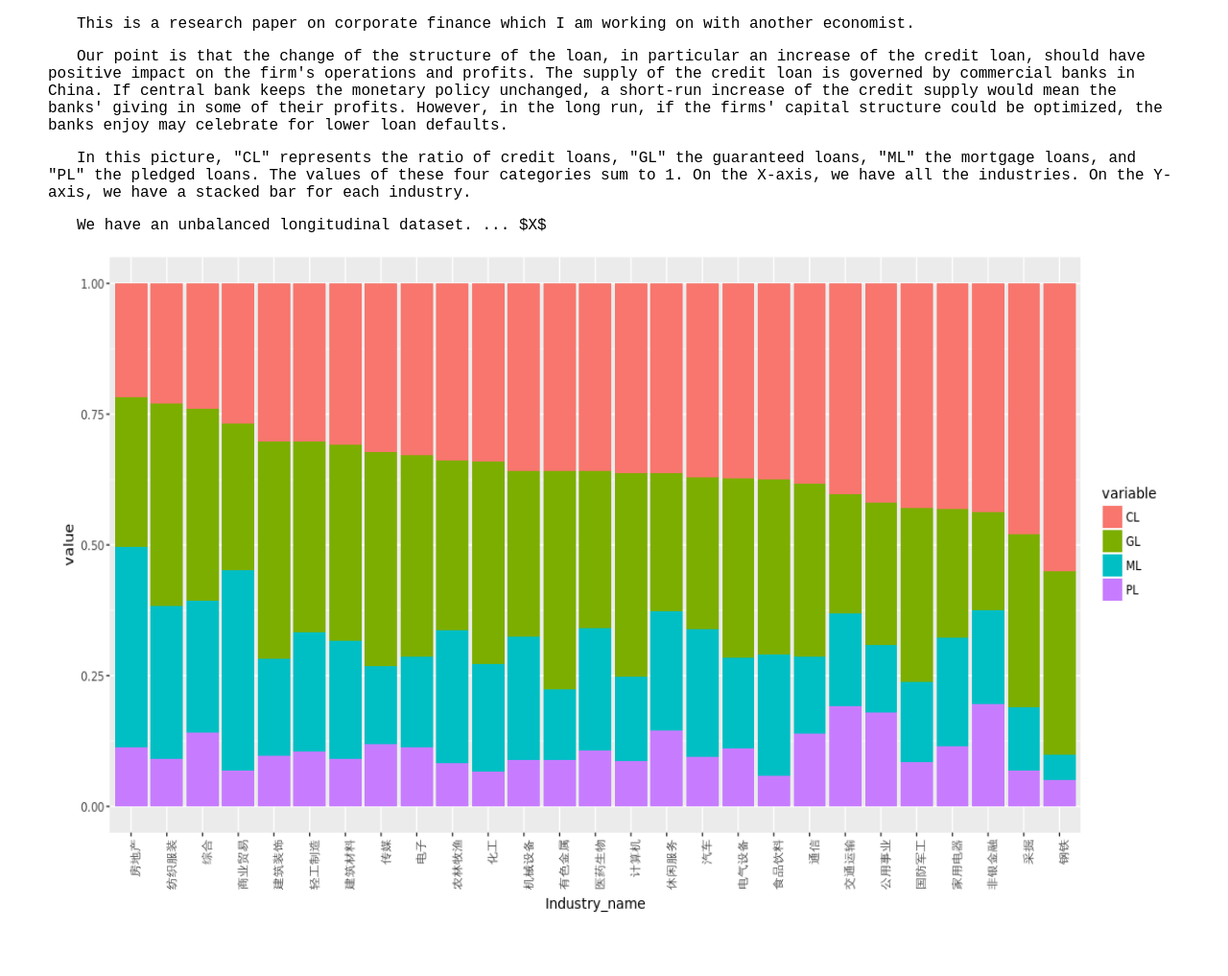
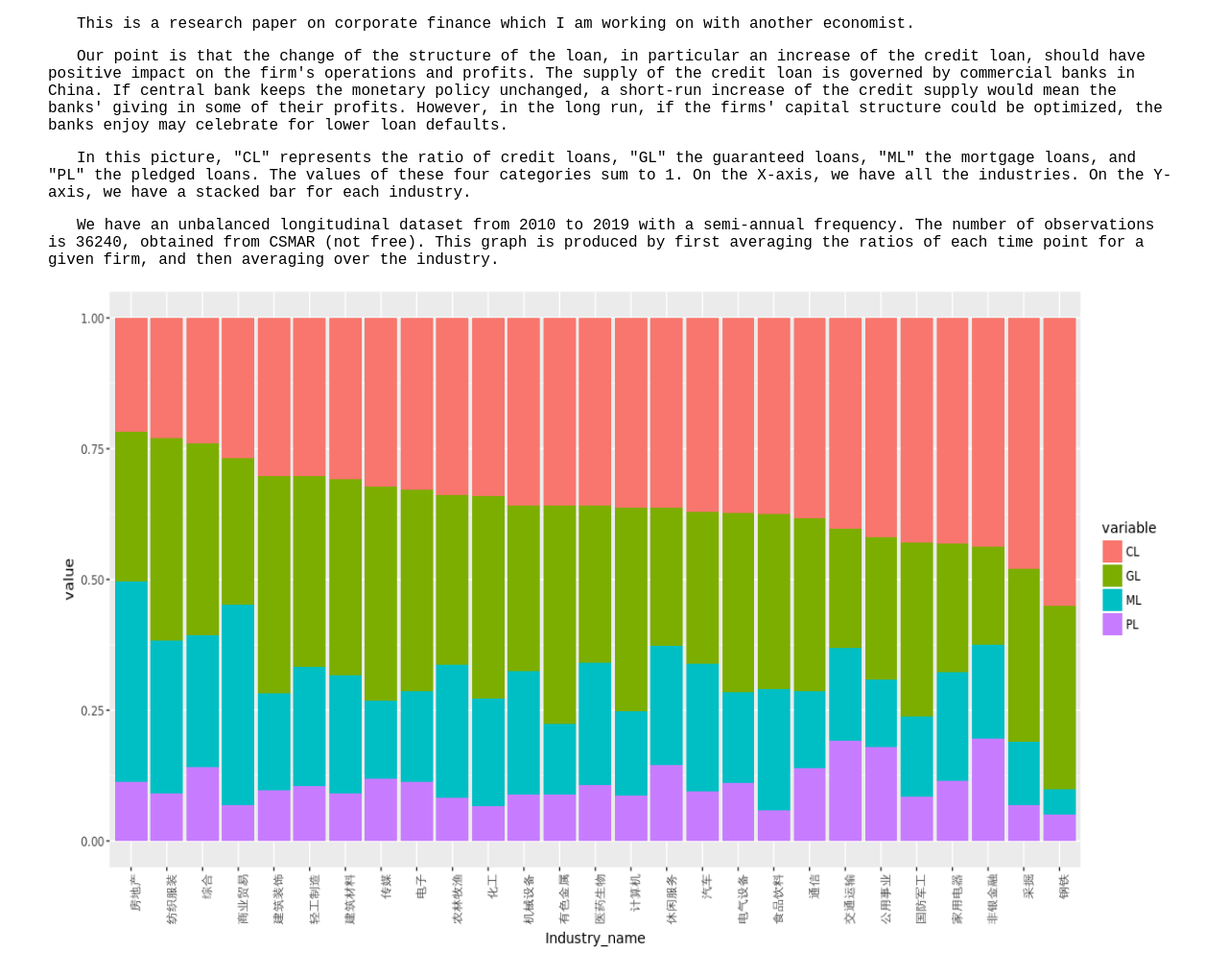
Before and after one commit to brbisheng/brbisheng.github.io, a Jekyll site: the page built from _posts/new/2020-06-06-b1.md, in a window 1280 px wide. Shown: the whole page at 96% size. Built offline with Jekyll 4.4.1, drawn with Linux system fonts in a browser that asks for light colours; nearby versions of some CDN libraries; before the commit the page ends 981 px from its top, so only the background shows below that.

Commit message:
Update 2020-06-06-b1.md

```diff
--- a/_posts/new/2020-06-06-b1.md
+++ b/_posts/new/2020-06-06-b1.md
@@ -5,13 +5,13 @@ categories: stocks
 ---
 
 <div style="margin-left:50px;margin-right:50px;">
-<p style="text-indent:30px">This is a research paper on corporate finance which I am working on with another economist. </p>
+<p style="text-indent:30px;">This is a research paper on corporate finance which I am working on with another economist. </p>
 
-<p style="text-indent:30px">Our point is that the change of the structure of the loan, in particular an increase of the credit loan, should have positive impact on the firm's operations and profits. The supply of the credit loan is governed by commercial banks in China. If central bank keeps the monetary policy unchanged, a short-run increase of the credit supply would mean the banks' giving in some of their profits. However, in the long run, if the firms' capital structure could be optimized, the banks enjoy may celebrate for lower loan defaults. </p>
+<p style="text-indent:30px;">Our point is that the change of the structure of the loan, in particular an increase of the credit loan, should have positive impact on the firm's operations and profits. The supply of the credit loan is governed by commercial banks in China. If central bank keeps the monetary policy unchanged, a short-run increase of the credit supply would mean the banks' giving in some of their profits. However, in the long run, if the firms' capital structure could be optimized, the banks enjoy may celebrate for lower loan defaults. </p>
 
-<p style="text-indent:30px">In this picture, "CL" represents the ratio of credit loans, "GL" the guaranteed loans, "ML" the mortgage loans, and "PL" the pledged loans. The values of these four categories sum to 1. On the X-axis, we have all the industries. On the Y-axis, we have a stacked bar for each industry.</p>
+<p style="text-indent:30px;">In this picture, "CL" represents the ratio of credit loans, "GL" the guaranteed loans, "ML" the mortgage loans, and "PL" the pledged loans. The values of these four categories sum to 1. On the X-axis, we have all the industries. On the Y-axis, we have a stacked bar for each industry.</p>
 
-<p style="text-indent:30px"> We have an unbalanced longitudinal dataset. ... $X$</p>
+<p style="text-indent:30px;"> We have an unbalanced longitudinal dataset from 2010 to 2019 with a semi-annual frequency. The number of observations is 36240, obtained from CSMAR (not free). This graph is produced by first averaging the ratios of each time point for a given firm, and then averaging over the industry.</p>
 
 </div>
 
```
